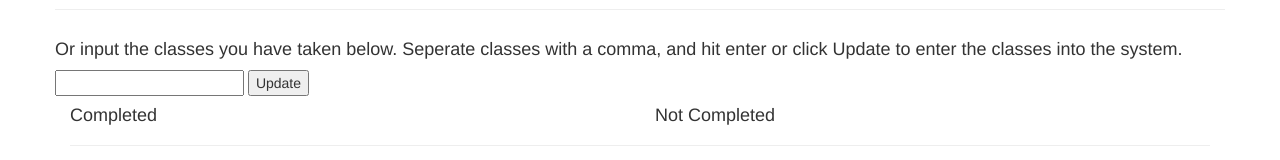
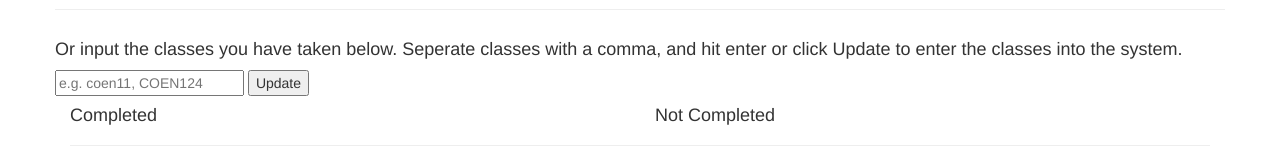
Before and after one commit to COEN174/MainProject, a plain HTML site: page index.html in a window 1280 px wide. Shown: the part 191-351 px from the top of the page. Drawn offline with nearby package versions, Linux system fonts and the light colour scheme.

Commit message:
Clean merge conflicts

```diff
--- a/index.html
+++ b/index.html
@@ -62,9 +62,11 @@
             <hr>
         </div>
         <div class="row">
-        	<h4>Or input the classes you have taken below. Seperate classes with a comma, and hit enter or click Update to enter the classes into the system.</h4>
-        	<input type="text" id="classInput">
-        	<input type="button" id="classInputButton" value="Update" onclick="updateClasses()">
+            <h4>Or input the classes you have taken below. Seperate classes with a comma, and hit enter or click Update to enter the classes into the system.</h4>
+            <form id="classInputForm">
+                <input type="text" id="classInput" placeholder="e.g. coen11, COEN124">
+                <button type="submit">Update</button>
+            </form>
         </div>
         <div class="row">
             <div class="col-md-6">
```
